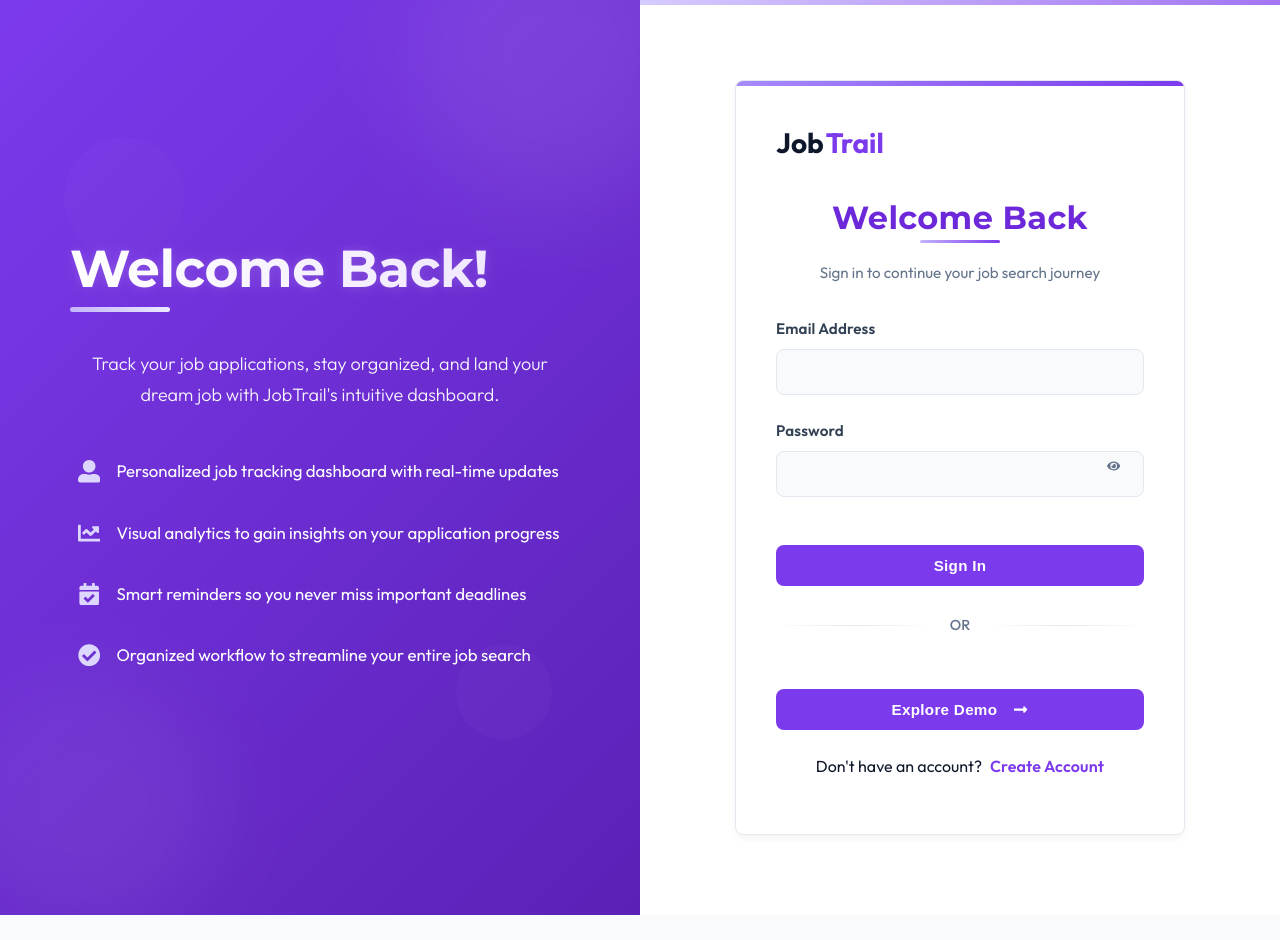
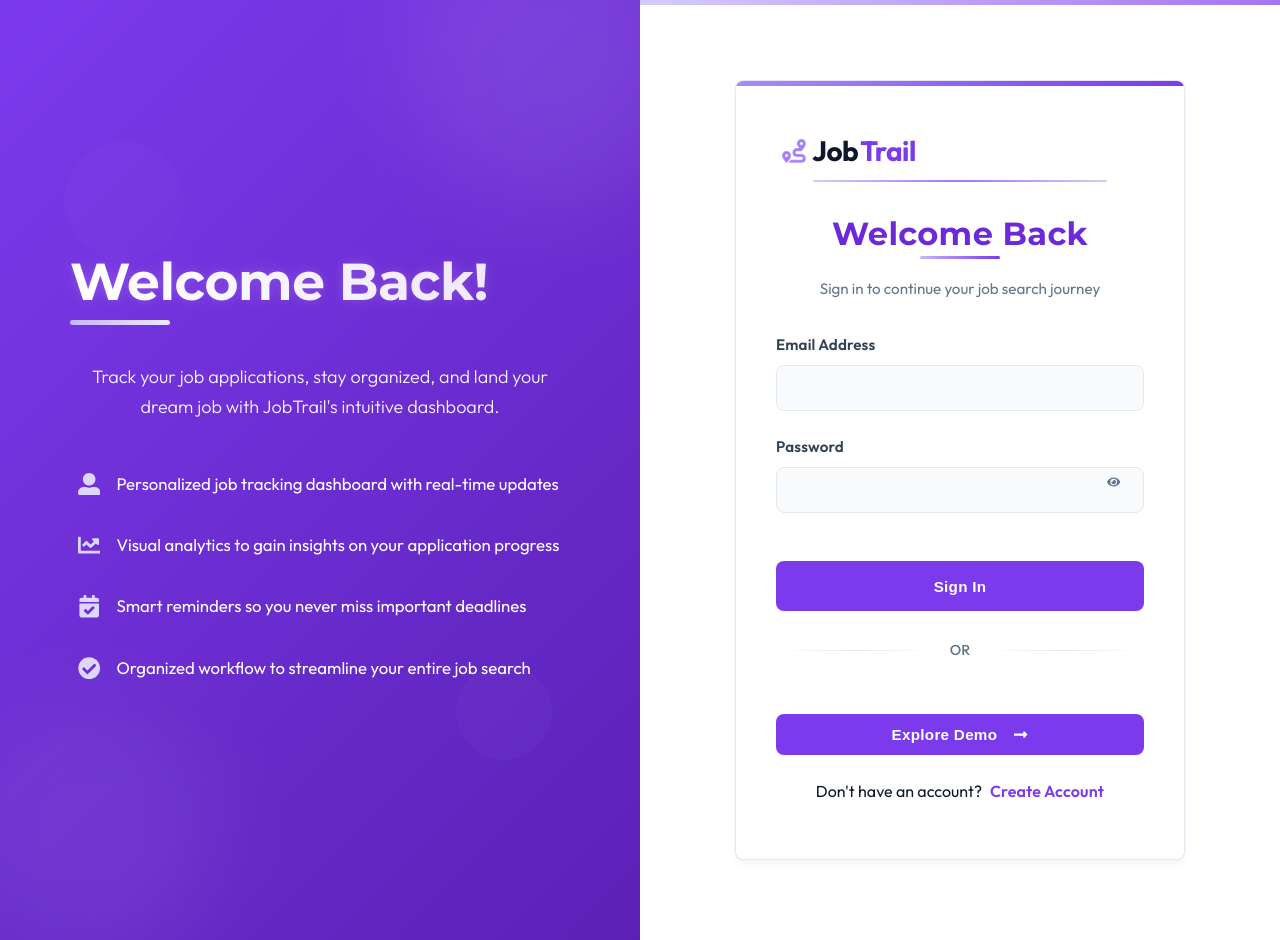
Before and after one commit to bhavyasharma5/JobTrail, a React (Vite) app in the folder client/: page /login in a window 1280 px wide. Before the commit the page ends 915 px from the top, so only its background shows below. Built offline with nearby package versions, Linux system fonts and the light colour scheme.

Commit message:
UI modernization and login flow fixes

```diff
--- a/client/src/App.jsx
+++ b/client/src/App.jsx
@@ -45,6 +45,9 @@ const queryClient = new QueryClient({
     },
   },
 });
+
+// Make sure to clear any query cache issues
+queryClient.invalidateQueries({ queryKey: ['user'] });
 
 const router = createBrowserRouter([
   {
--- a/client/src/assets/wrappers/Job.js
+++ b/client/src/assets/wrappers/Job.js
@@ -22,9 +22,9 @@ const Wrapper = styled.article`
     top: 0;
     left: 0;
     width: 100%;
-    height: 4px;
+    height: 6px;
     background: var(--primary-500);
-    opacity: 0.8;
+    opacity: 0.9;
   }
 
   header {
@@ -37,8 +37,8 @@ const Wrapper = styled.article`
   }
 
   .main-icon {
-    width: 60px;
-    height: 60px;
+    width: 65px;
+    height: 65px;
     display: grid;
     place-items: center;
     background: var(--primary-100);
--- a/client/src/components/Logo.jsx
+++ b/client/src/components/Logo.jsx
@@ -1,14 +1,42 @@
 import styled from 'styled-components';
+import { FaRoute } from 'react-icons/fa';
 
 const LogoWrapper = styled.div`
   display: flex;
   align-items: center;
+  justify-content: center;
+
+  .logo-container {
+    display: flex;
+    align-items: center;
+    padding: 0.5rem;
+    position: relative;
+
+    &::after {
+      content: '';
+      position: absolute;
+      bottom: 0;
+      left: 0;
+      width: 100%;
+      height: 2px;
+      background: linear-gradient(to right, var(--primary-300), var(--primary-600), var(--primary-300));
+      border-radius: 2px;
+      opacity: 0.7;
+      transform: scaleX(0.8);
+      transition: transform 0.3s ease;
+    }
+
+    &:hover::after {
+      transform: scaleX(1);
+    }
+  }
 
   .job {
     font-size: 1.75rem;
     font-weight: 700;
     color: var(--grey-900);
     margin-right: 2px;
+    letter-spacing: -0.5px;
   }
 
   .trail {
@@ -16,32 +44,49 @@ const LogoWrapper = styled.div`
     font-weight: 700;
     color: var(--primary-600);
     position: relative;
-  }
+    letter-spacing: -0.5px;
 
-  .trail::after {
+    &::after {
       content: '';
       position: absolute;
-    bottom: 4px;
+      bottom: 5px;
       left: 0;
       width: 100%;
-    height: 6px;
+      height: 8px;
       background: var(--primary-100);
       z-index: -1;
       border-radius: 4px;
+      transition: height 0.3s ease;
+    }
   }
 
   .icon {
     color: var(--primary-500);
-    font-size: 1.5rem;
+    font-size: 1.25rem;
     margin-right: 0.5rem;
+    animation: pulse 2s infinite alternate;
+  }
+
+  @keyframes pulse {
+    0% {
+      transform: scale(1);
+      opacity: 0.7;
+    }
+    100% {
+      transform: scale(1.1);
+      opacity: 1;
+    }
   }
 `;
 
 const Logo = () => {
   return (
     <LogoWrapper className="logo">
+      <div className="logo-container">
+        <FaRoute className="icon" />
         <span className="job">Job</span>
         <span className="trail">Trail</span>
+      </div>
     </LogoWrapper>
   );
 };
--- a/client/src/components/Navbar.jsx
+++ b/client/src/components/Navbar.jsx
@@ -7,6 +7,7 @@ import ThemeToggle from './ThemeToggle';
 
 const Navbar = () => {
   const { toggleSidebar } = useDashboardContext();
+
   return (
     <Wrapper>
       <div className='nav-center'>
--- a/client/src/components/SubmitBtn.jsx
+++ b/client/src/components/SubmitBtn.jsx
@@ -1,17 +1,100 @@
 import { useNavigation } from 'react-router-dom';
+import styled from 'styled-components';
+
+const ButtonWrapper = styled.div`
+  .submit-btn {
+    height: 50px;
+    position: relative;
+    transition: all 0.3s ease;
+    overflow: hidden;
+
+    &:hover {
+      transform: translateY(-2px);
+    }
+
+    &:disabled {
+      opacity: 0.6;
+      cursor: not-allowed;
+      transform: none;
+    }
+  }
+
+  .loading {
+    display: inline-block;
+    position: relative;
+    width: 20px;
+    height: 20px;
+    margin-right: 8px;
+
+    div {
+      position: absolute;
+      border: 3px solid var(--white);
+      opacity: 1;
+      border-radius: 50%;
+      animation: loading 1s cubic-bezier(0, 0.2, 0.8, 1) infinite;
+    }
+
+    div:nth-child(2) {
+      animation-delay: -0.5s;
+    }
+  }
+
+  @keyframes loading {
+    0% {
+      top: 9px;
+      left: 9px;
+      width: 0;
+      height: 0;
+      opacity: 0;
+    }
+    4.9% {
+      top: 9px;
+      left: 9px;
+      width: 0;
+      height: 0;
+      opacity: 0;
+    }
+    5% {
+      top: 9px;
+      left: 9px;
+      width: 0;
+      height: 0;
+      opacity: 1;
+    }
+    100% {
+      top: 0px;
+      left: 0px;
+      width: 18px;
+      height: 18px;
+      opacity: 0;
+    }
+  }
+`;
 
 const SubmitBtn = ({ formBtn, text }) => {
   const navigation = useNavigation();
   const isSubmitting = navigation.state === 'submitting';
 
   return (
-    <button
-      type='submit'
-      className={`btn btn-block ${formBtn && 'form-btn'} `}
-      disabled={isSubmitting}
-    >
-      {isSubmitting ? 'Submitting...' : text || 'Submit'}
-    </button>
+    <ButtonWrapper>
+      <button
+        type='submit'
+        className={`btn btn-block ${formBtn && 'form-btn'} submit-btn`}
+        disabled={isSubmitting}
+      >
+        {isSubmitting ? (
+          <>
+            <span className="loading">
+              <div></div>
+              <div></div>
+            </span>
+            Processing...
+          </>
+        ) : (
+          text || 'Submit'
+        )}
+      </button>
+    </ButtonWrapper>
   );
 };
 
--- a/client/src/pages/DashboardLayout.jsx
+++ b/client/src/pages/DashboardLayout.jsx
@@ -10,15 +10,22 @@ import { checkDefaultTheme } from '../App';
 const userQuery = {
   queryKey: ['user'],
   queryFn: async () => {
-    const { data } = await customFetch.get('/users/current-user');
-    return data;
+    try {
+      const { data } = await customFetch.get('/users/current-user');
+      return data;
+    } catch (error) {
+      console.error('Failed to fetch user:', error);
+      throw error;
+    }
   },
 };
 
 export const loader = (queryClient) => async () => {
   try {
-    return await queryClient.ensureQueryData(userQuery);
+    const data = await queryClient.ensureQueryData(userQuery);
+    return data;
   } catch (error) {
+    console.error('Dashboard loader error:', error);
     return redirect('/');
   }
 };
@@ -26,7 +33,7 @@ export const loader = (queryClient) => async () => {
 const DashboardContext = createContext();
 
 const DashboardLayout = ({ queryClient }) => {
-  const { user } = useQuery(userQuery).data;
+  const { user } = useQuery(userQuery).data || {};
   const navigate = useNavigate();
   const navigation = useNavigation();
   const isPageLoading = navigation.state === 'loading';
@@ -69,6 +76,17 @@ const DashboardLayout = ({ queryClient }) => {
     logoutUser();
   }, [isAuthError]);
 
+  // If no user is found, redirect to login
+  useEffect(() => {
+    if (!user && !isPageLoading) {
+      navigate('/');
+    }
+  }, [user, isPageLoading]);
+
+  if (!user) {
+    return <Loading />;
+  }
+
   return (
     <DashboardContext.Provider
       value={{
--- a/client/src/pages/Login.jsx
+++ b/client/src/pages/Login.jsx
@@ -34,7 +34,9 @@ const Login = () => {
     try {
       await customFetch.post('/auth/login', data);
       toast.success('Take a test drive');
-      navigate('/dashboard');
+      setTimeout(() => {
+        navigate('/dashboard');
+      }, 500);
     } catch (error) {
       toast.error(error?.response?.data?.msg);
     }
```
Lines whose indentation alone changed are shown as unchanged.
